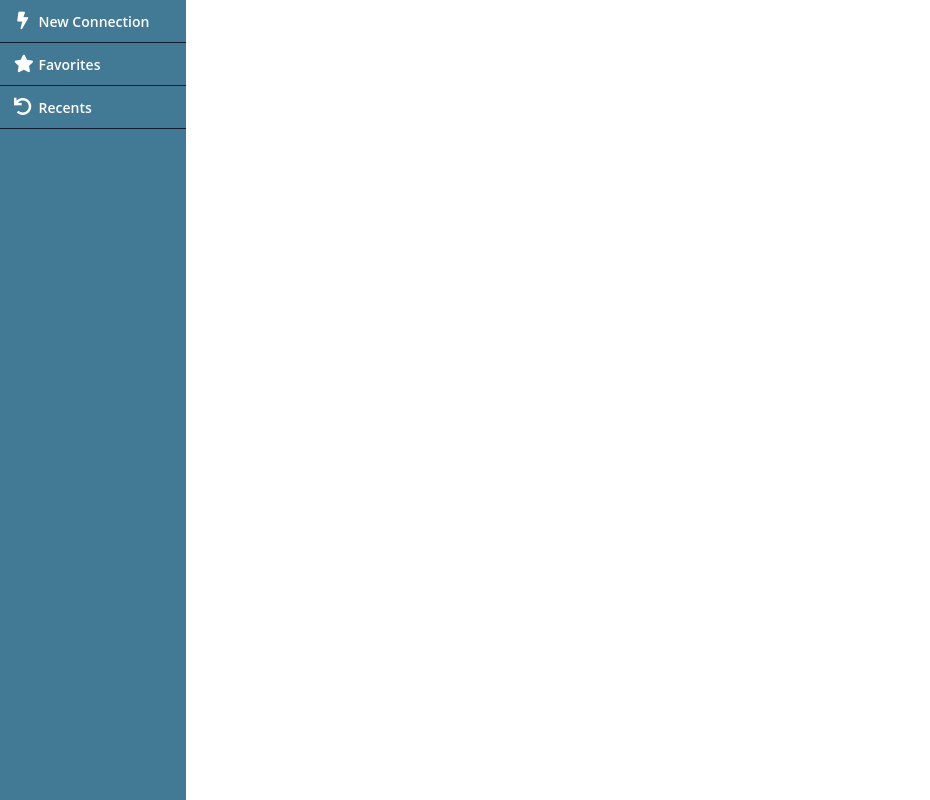
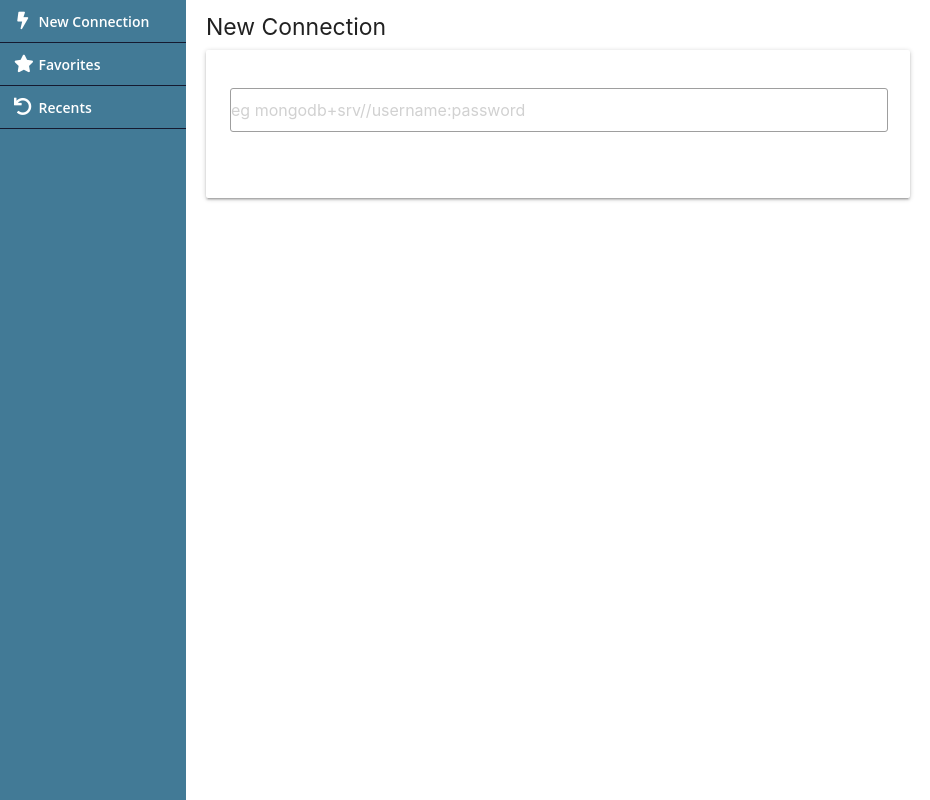
Before and after one commit to Prithvipal/db-touch, an Electron app: page app/home.html in a window 930 px wide. Drawn offline with Linux system fonts and the light colour scheme.

Commit message:
feat: added input box

```diff
--- a/app/css/connection.css
+++ b/app/css/connection.css
@@ -45,3 +45,13 @@
     width: 1em;
     text-align: center;
 }
+
+.right-container {
+    width: 80%;
+    float: left;
+    padding: 0 20px;
+}
+.custom-input-box {
+    border: 1px solid #9e9e9e !important;
+    border-radius: 3px !important;
+}
--- a/app/home.html
+++ b/app/home.html
@@ -38,8 +38,19 @@
             </ul>
         </div>
     </div>
-    <div style="width: 80%; float: left;">
-
+    <div class="right-container">
+        <div class="col s12 m8 offset-m2 l6 offset-l3">
+            <div class="">
+                <h5>New Connection</h5>
+            </div>
+            <div class="card-panel white">
+              <div class="row valign-wrapper">
+                    <div class="input-field col s12 m12">
+                        <input type="text" placeholder="eg mongodb+srv//username:password" class="validate custom-input-box">
+                      </div>
+              </div>
+            </div>
+          </div>
     </div>
 </div>
 
```
